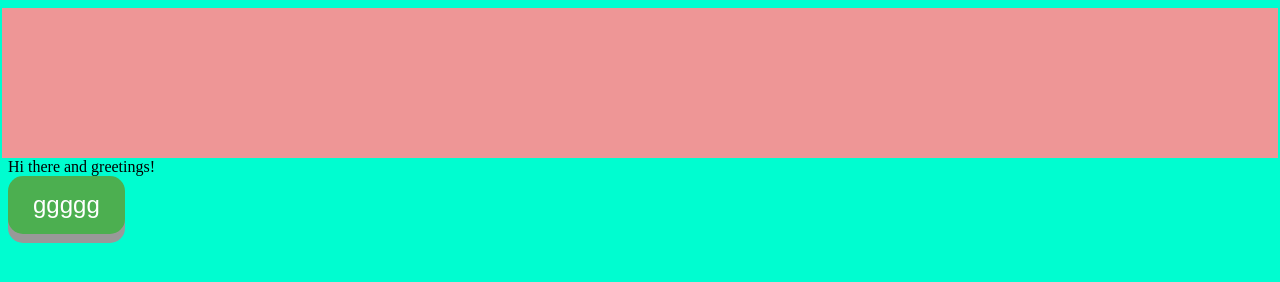
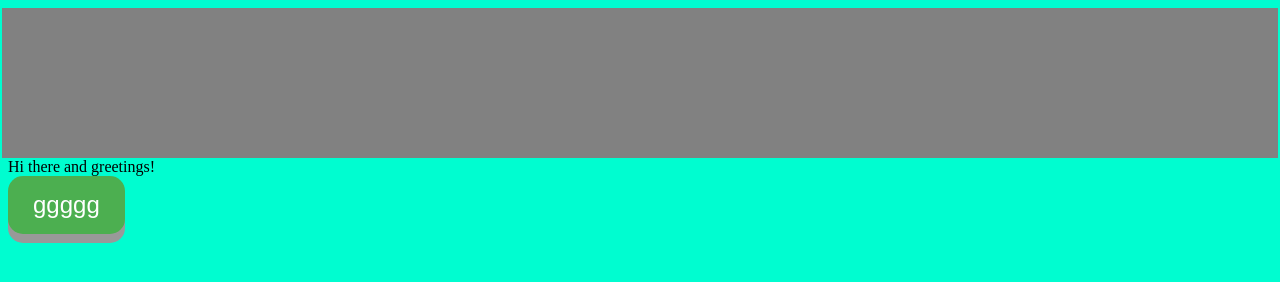
Before and after one commit to Toray-Life/AC-utils, a plain HTML site: page index.html in a window 1280 px wide. Drawn offline with Linux system fonts and the light colour scheme.

Commit message:
Update styles.css

```diff
--- a/styles.css
+++ b/styles.css
@@ -1,7 +1,7 @@
 .header {
     width: 101%;
     height: 150px;
-    background-color: rgb(238, 150, 150);
+    background-color: rgb(129, 129, 129);
     position: relative;
     left:-0.5%;
     top:-5%;
```
